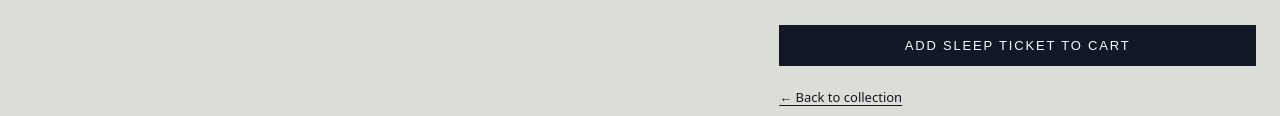
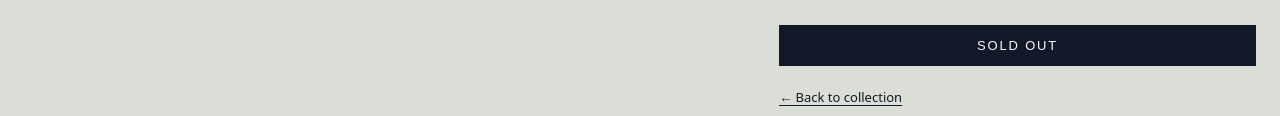
Before and after one commit to elnurio/hotelsensuelle, a plain HTML site: page product5.html in a window 1280 px wide. Shown: the part 1048-1164 px from the top of the page. Drawn offline with Linux system fonts and the light colour scheme; a web font is replaced by a local one.

Commit message:
Update product5.html

```diff
--- a/product5.html
+++ b/product5.html
@@ -263,7 +263,7 @@
         </div>
 
         <!-- КНОПКА Stripe -->
-        <button class="enroll-btn" onclick="goToStripe()">Add Sleep Ticket to Cart</button>
+        <button class="enroll-btn" disabled>SOLD OUT</button>
 
         <a class="back" href="index.html">← Back to collection</a>
       </div>
```
